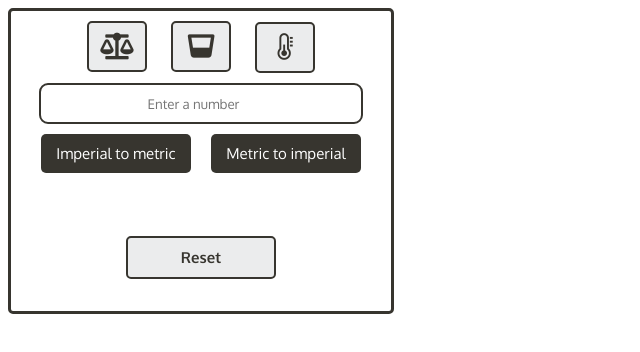
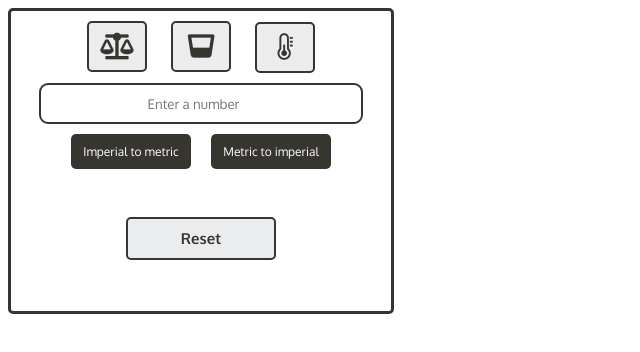
Before and after one commit to Ruth19nz/notion, a plain HTML site: page converter.html in a window 1280 px wide. Both pictures are taken after a click on the button 117 px from the left and 46 px from the top of the page. Shown: the whole page, without its empty margins (0-640 px from the left). Drawn offline with nearby package versions, Linux system fonts and the light colour scheme.

Commit message:
Update converter.html

```diff
--- a/converter.html
+++ b/converter.html
@@ -87,8 +87,8 @@ button {
 
 #toImperial, #toMetric, #toCelsius, #toFahrenheit, #toKelvin, #mileToKm, #kmToMile, #hours, #days {
 	background-color:#37352F;
-	font-size: 15px;
-    width: 150px;
+	font-size: 12px;
+    width: 120px;
     border-radius: 5px;
 }
 
@@ -128,7 +128,6 @@ input {
 	font-weight: bold;
 	font-size: 15px;
     color:#37352F;
-	margin: 15px auto;
     width: 150px;
     background-color: #EBECED;
 
```
